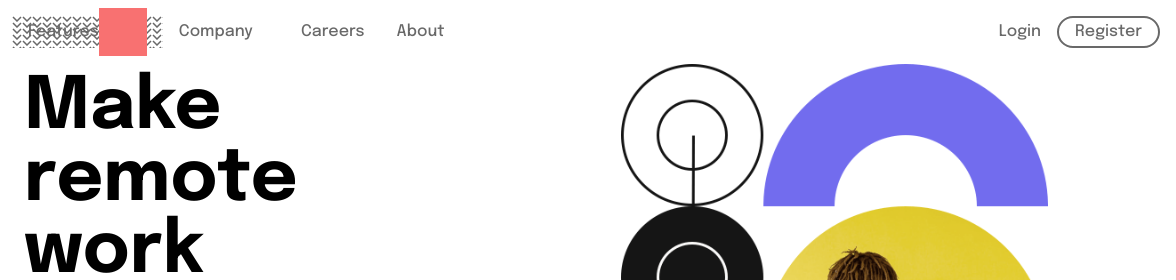
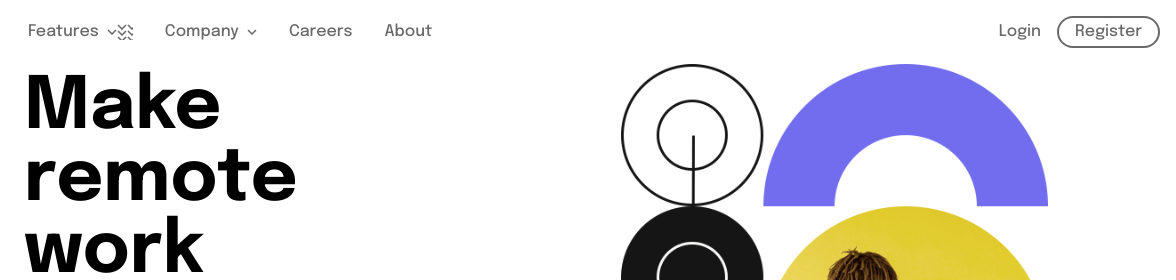
Before and after one commit to lilKriT/snap-intro-section, a website: page index.html in a window 1280 px wide. Shown: the top 280 px of the page, 104-1280 px from the left. Drawn offline with Linux system fonts and the light colour scheme; files whose address does not match are found by name.

Commit message:
Added animated arrows.

```diff
--- a/index.html
+++ b/index.html
@@ -36,11 +36,17 @@
           /></a>
           <!-- Left side -->
           <li class="group">
-            <a
-              href="#"
-              class="navLink after:content-[''] after:bg-red-400 after:w-12 after:h-12 bg-arrow-down"
-              >Features</a
-            >
+            <a href="#" class="navLink arrowDown"
+              >Features
+              <!-- Up Arrow -->
+              <img
+                src="./images/icon-arrow-up.svg"
+                alt=""
+                class="ml-2 hidden group-hover:block" /><img
+                src="./images/icon-arrow-down.svg"
+                alt=""
+                class="ml-2 block group-hover:hidden"
+            /></a>
             <menu
               class="dropdownMenu invisible group-hover:visible opacity-0 group-hover:opacity-100"
             >
@@ -53,7 +59,16 @@
             </menu>
           </li>
           <li class="group">
-            <a href="#" class="navLink">Company</a>
+            <a href="#" class="navLink"
+              >Company
+              <img
+                src="./images/icon-arrow-up.svg"
+                alt=""
+                class="ml-2 hidden group-hover:block" /><img
+                src="./images/icon-arrow-down.svg"
+                alt=""
+                class="ml-2 block group-hover:hidden"
+            /></a>
             <menu
               class="dropdownMenu invisible group-hover:visible opacity-0 group-hover:opacity-100"
             >
--- a/src/input.css
+++ b/src/input.css
@@ -14,4 +14,11 @@
   .carouselLink {
     @apply hover:scale-110 transition-all duration-300 ease-in-out;
   }
+
+  .arrowDown:after {
+    content: "";
+    width: 16px;
+    height: 16px;
+    background: url("./images/icon-arrow-down.svg");
+  }
 }
--- a/tailwind.config.js
+++ b/tailwind.config.js
@@ -16,6 +16,7 @@ module.exports = {
       },
       backgroundImage: {
         "arrow-down": "url('/images/icon-arrow-down.svg')",
+        "arrow-up": "url('/images/icon-arrow-up.svg')",
       },
     },
   },
```
Also changed, not shown: dist/output.css.
